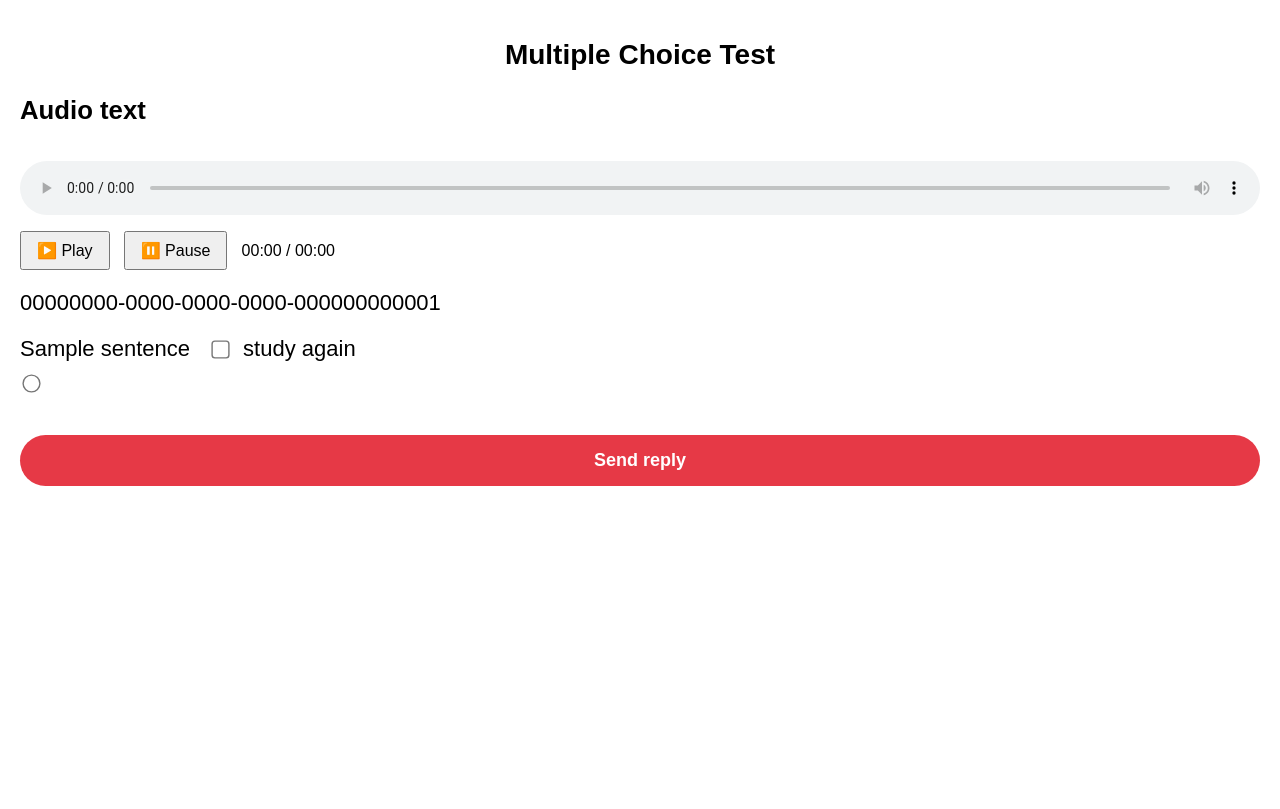
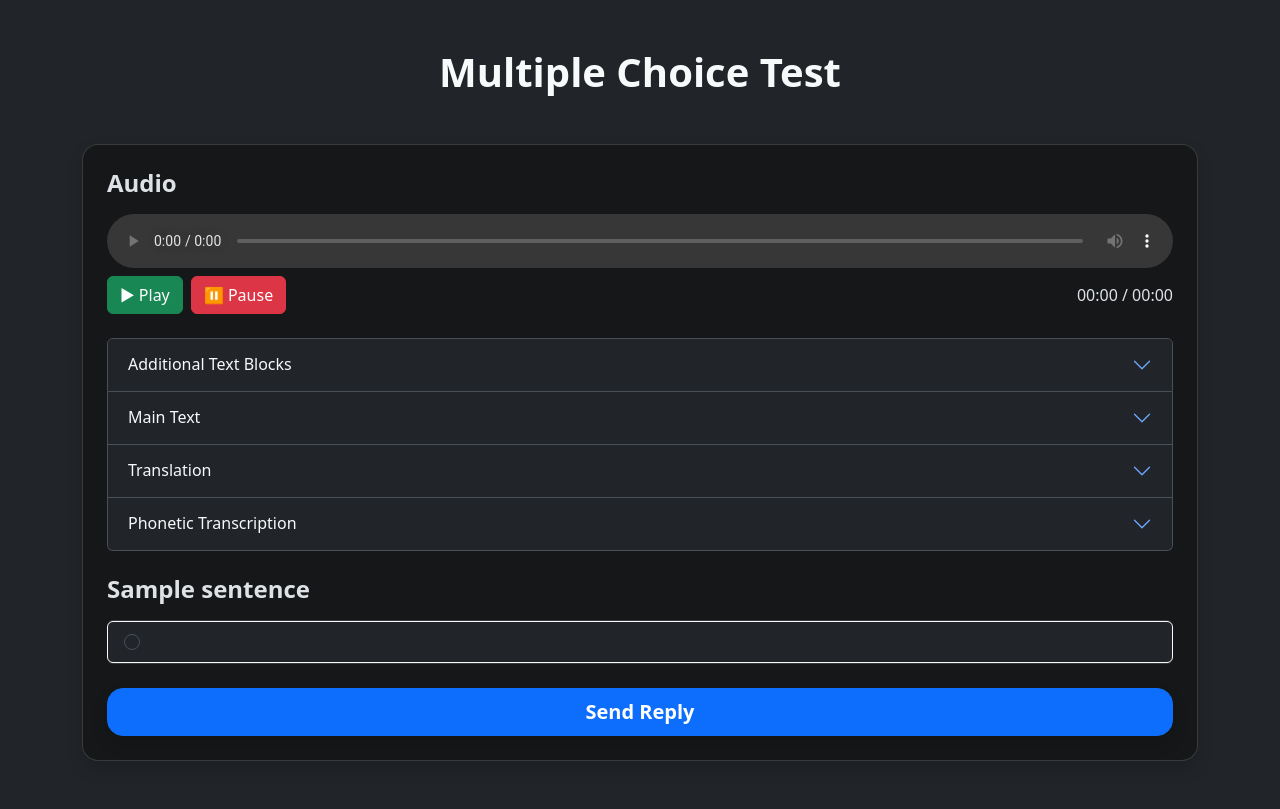
Before and after one commit to luizfelipe20/language_platform, a Django app: template memorization/templates/template_proof.html in a window 1280 px wide. Before the commit the page ends 486 px from the top, so only its background shows below. Run offline with Django 4.2, Linux system fonts and the light colour scheme; tables that the repository leaves empty hold one stand-in row (values such as "Sample post"); the template is opened without the code that fills it: values that come from a table or form of the project are taken from there, most other values are stand-ins (such as "Sample title", 1, 10 or a date in 2020); some libraries are stand-ins or nearby versions.

Commit message:
refatoração

```diff
--- a/memorization/templates/result_form.html
+++ b/memorization/templates/result_form.html
@@ -28,7 +28,7 @@
 <body>
     <div class="{{color}}">
         <p>{{message}}</p>
-        <p><a href="{{servidor}}vocabulary_test/">Retorna para o Teste.</a></p>
+        <p><a href="{{servidor}}/vocabulary_test/">Return to the test.</a></p>
     </div>
 </body>
 </html>
--- a/memorization/templates/template_proof.html
+++ b/memorization/templates/template_proof.html
@@ -1,186 +1,141 @@
 <!DOCTYPE html>
-<html lang="pt-BR">
+<html lang="pt-BR" data-bs-theme="dark">
 <head>
   <meta charset="UTF-8">
-  <meta name="viewport" content="width=device-width, initial-scale=1.0">  <!-- IMPORTANTE PARA RESPONSIVIDADE -->
-  <title>Prova de Múltipla Escolha</title>
+  <meta name="viewport" content="width=device-width, initial-scale=1">
+  <title>Multiple Choice Test</title>
 
-  <style>
-    body {
-      font-family: Arial, sans-serif;
-      padding: 20px;
-      margin: 0;
-    }
-
-    h1 {
-      font-size: 28px;
-      text-align: center;
-    }
-
-    /* Texto principal */
-    .short_text,
-    .content {
-      font-size: 22px;
-      margin-bottom: 20px;
-    }
-
-    /* Checkbox e radios maiores e responsivos */
-    input[type="checkbox"],
-    input[type="radio"] {
-      transform: scale(1.4);
-      accent-color: #e63946;
-      cursor: pointer;
-      margin-right: 10px;
-    }
-
-    /* Layout da frase + checkbox */
-    .sentence {
-      display: flex;
-      gap: 20px;
-      align-items: center;
-      flex-wrap: wrap; /* Permite quebrar em telas pequenas */
-    }
-
-    /* Opções */
-    .options label {
-      display: block;
-      margin: 10px 0;
-      font-size: 20px;
-    }
-
-    /* Botão */
-    .btn-form {
-      background-color: #e63946;
-      color: white;
-      border: none;
-      padding: 15px 25px;
-      border-radius: 30px;
-      font-size: 18px;
-      font-weight: bold;
-      cursor: pointer;
-      width: 100%; /* Melhor para mobile */
-      margin-top: 20px;
-      transition: background-color 0.3s ease, transform 0.2s ease;
-    }
-
-    .btn-form:hover {
-      background-color: #c62834;
-      transform: scale(1.03);
-    }
-
-    /* Player de áudio */
-    audio {
-      width: 100%; /* Responsivo */
-      margin-top: 10px;
-    }
-
-    /* Controles do áudio */
-    #playBtn,
-    #pauseBtn {
-      padding: 8px 15px;
-      font-size: 16px;
-      margin-right: 8px;
-      cursor: pointer;
-    }
-
-    #tempo {
-      font-size: 16px;
-    }
-
-    /* 📱 MEDIA QUERY — TELAS PEQUENAS (CELULAR) */
-    @media (max-width: 600px) {
-      h1 {
-        font-size: 24px;
-      }
-
-      .short_text,
-      .content {
-        font-size: 18px;
-      }
-
-      .sentence {
-        flex-direction: column;
-        align-items: flex-start;
-        gap: 10px;
-      }
-
-      .options label {
-        font-size: 18px;
-      }
-
-      input[type="checkbox"],
-      input[type="radio"] {
-        transform: scale(1.7); /* maior para dedo */
-      }
-
-      .btn-form {
-        font-size: 18px;
-        padding: 15px;
-      }
-    }
-  </style>
+  <!-- Bootstrap -->
+  <link href="https://cdn.jsdelivr.net/npm/bootstrap@5.3.3/dist/css/bootstrap.min.css" rel="stylesheet">
 </head>
 
-<body>
+<body class="bg-dark text-light">
 
-  <h1>Multiple Choice Test</h1>
+<div class="container py-5">
 
-  <form id="prova" method="POST">
+  <h1 class="text-center fw-bold mb-5">Multiple Choice Test</h1>
+
+  <form method="POST" class="card bg-secondary-subtle p-4 rounded-4 shadow">
     {% csrf_token %}
 
+    <!-- AUDIO ------------------------------------------------------>
     {% if short_text_audio %}
-      <div class="short_text">
-        <h3>Audio text</h3>
+    <h4 class="fw-bold mb-3">Audio</h4>
 
-        <audio id="meuAudio" controls preload="metadata">
+    <audio id="meuAudio" controls preload="metadata" class="w-100 rounded mb-2">
       <source src="{{short_text_audio}}" type="audio/mpeg" />
     </audio>
 
-        <div style="margin-top:10px;">
-          <button id="playBtn" type="button">▶️ Play</button>
-          <button id="pauseBtn" type="button">⏸️ Pause</button>
-          <span id="tempo">00:00 / 00:00</span>
+    <div class="d-flex align-items-center gap-2 mb-4">
+      <button id="playBtn" type="button" class="btn btn-success">▶ Play</button>
+      <button id="pauseBtn" type="button" class="btn btn-danger">⏸ Pause</button>
+      <span id="tempo" class="ms-auto">00:00 / 00:00</span>
+    </div>
+    {% endif %}
+
+    <!-- ACCORDION DE TEXTOS ---------------------------------------->
+    <div class="accordion mb-4" id="accordionTextos">
+
+      {% if list_short_text_obj %}
+      <div class="accordion-item bg-dark text-light">
+        <h2 class="accordion-header">
+          <button class="accordion-button collapsed bg-dark text-light" type="button"
+                  data-bs-toggle="collapse" data-bs-target="#colListShort">
+            Additional Text Blocks
+          </button>
+        </h2>
+        <div id="colListShort" class="accordion-collapse collapse" data-bs-parent="#accordionTextos">
+          <div class="accordion-body">
+            {% for obj in list_short_text_obj %}
+              <div class="alert alert-secondary">{{obj}}</div>
+            {% endfor %}
+          </div>
         </div>
       </div>
       {% endif %}
 
       {% if short_text %}
-      <div class="short_text">
-        <label>{{short_text}}</label>
+      <div class="accordion-item bg-dark text-light">
+        <h2 class="accordion-header">
+          <button class="accordion-button collapsed bg-dark text-light" type="button"
+                  data-bs-toggle="collapse" data-bs-target="#colShort">
+            Main Text
+          </button>
+        </h2>
+        <div id="colShort" class="accordion-collapse collapse" data-bs-parent="#accordionTextos">
+          <div class="accordion-body">
+            {{short_text|safe}}
+          </div>
+        </div>
       </div>
       {% endif %}
 
-    <div class="content">
-      <div class="sentence">
-        <label>{{sentence}}</label>
+      {% if short_text_translation %}
+      <div class="accordion-item bg-dark text-light">
+        <h2 class="accordion-header">
+          <button class="accordion-button collapsed bg-dark text-light" type="button"
+                  data-bs-toggle="collapse" data-bs-target="#colTranslation">
+            Translation
+          </button>
+        </h2>
+        <div id="colTranslation" class="accordion-collapse collapse" data-bs-parent="#accordionTextos">
+          <div class="accordion-body">
+            {{short_text_translation|safe}}
+          </div>
+        </div>
+      </div>
+      {% endif %}
 
-        <label>
-          <input type="checkbox" name="i_dont_know" value="ok">
-          study again
-        </label>
+      {% if short_text_phonetic_transcription %}
+      <div class="accordion-item bg-dark text-light">
+        <h2 class="accordion-header">
+          <button class="accordion-button collapsed bg-dark text-light" type="button"
+                  data-bs-toggle="collapse" data-bs-target="#colPhonetic">
+            Phonetic Transcription
+          </button>
+        </h2>
+        <div id="colPhonetic" class="accordion-collapse collapse" data-bs-parent="#accordionTextos">
+          <div class="accordion-body">
+            {{short_text_phonetic_transcription|safe}}
+          </div>
+        </div>
+      </div>
+      {% endif %}
+
     </div>
 
-      <div class="options">
+    <!-- QUESTION --------------------------------------------------->
+    <h4 class="fw-semibold mb-3">{{sentence}}</h4>
+
+    <!-- OPTIONS ---------------------------------------------------->
+    <div class="list-group mb-4">
       {% for option in options %}
-          <label>
-            <input type="radio" name="answer_option" value="{{option.id}}">
+        <label class="list-group-item bg-dark text-light border-light">
+          <input type="radio" class="form-check-input me-2" name="answer_option" value="{{option.id}}">
           {{option.term}}
         </label>
       {% endfor %}
     </div>
-    </div>
 
     <input type="hidden" name="instance_id" value="{{instance_id}}">
-    <button class="btn-form" type="submit">Send reply</button>
+
+    <!-- SUBMIT ----------------------------------------------------->
+    <button type="submit" class="btn btn-lg btn-primary w-100 rounded-4 fw-bold shadow">
+      Send Reply
+    </button>
 
   </form>
 
+</div>
+
+<!-- SCRIPT DO ÁUDIO --------------------------------------------->
 <script>
   const audio = document.getElementById('meuAudio');
   const playBtn = document.getElementById('playBtn');
   const pauseBtn = document.getElementById('pauseBtn');
   const tempo = document.getElementById('tempo');
 
+  if (audio) {
     playBtn.addEventListener('click', () => audio.play());
     pauseBtn.addEventListener('click', () => audio.pause());
 
@@ -197,7 +152,11 @@
     audio.addEventListener('timeupdate', () => {
       tempo.textContent = `${formatarSegundos(audio.currentTime)} / ${formatarSegundos(audio.duration)}`;
     });
+  }
 </script>
+
+<!-- Bootstrap JS ------------------------------------------------->
+<script src="https://cdn.jsdelivr.net/npm/bootstrap@5.3.3/dist/js/bootstrap.bundle.min.js"></script>
 
 </body>
 </html>
--- a/pyproject.toml
+++ b/pyproject.toml
@@ -23,6 +23,8 @@ python-dotenv = "^1.2.1"
 dj-database-url = "^3.0.1"
 django-storages = "^1.14.6"
 boto3 = "^1.41.2"
+html2text = "^2025.4.15"
+django-markdownify = "^0.9.5"
 
 [build-system]
 requires = ["poetry-core"]
--- a/word/models.py
+++ b/word/models.py
@@ -1,10 +1,19 @@
 import os
+import re
+import json
 import uuid
 from openai import OpenAI
 from django.db import models
 from ckeditor.fields import RichTextField
 from django.core.files.base import ContentFile
 
+from memorization.gpt_api import sentence_generator
+
+
+def format_names_for_tags(title):
+    title = title.lower()
+    title = re.sub(r"\s+", "_", title)
+    return title
 
 class TypePartSpeechChoices(models.TextChoices):
     PORTUGUESE = 'Portuguese'
@@ -28,7 +37,11 @@ class Tag(models.Model):
 
 class ShortText(models.Model):
     id = models.UUIDField(primary_key=True, default=uuid.uuid4, editable=False)
+    title = models.CharField(max_length=200, null=True, blank=True)
     text = RichTextField()
+    translation = RichTextField(null=True, blank=True)
+    phonetic_transcription_portuguese = RichTextField(null=True, blank=True)
+    instruction_ia = RichTextField(null=True, blank=True)
     audio = models.FileField(upload_to='audios/', null=True, blank=True)
     tags = models.ManyToManyField(Tag, related_name='short_texts_word_tags', null=True, blank=True)
     language = models.CharField(max_length=50, choices=TypePartSpeechChoices.choices, default=TypePartSpeechChoices.ENGLISH)
@@ -50,10 +63,57 @@ class ShortText(models.Model):
         audio_data = ContentFile(response.content, name=file_name)
         self.audio.save(file_name, audio_data, save=True)
 
+    def translator(self):
+        _request_gpt = f"""
+        Translate the following text into Brazilian Portuguese:{self.text}.
+        Be concise and only provide the information requested.
+        """
+        self.translation = sentence_generator(_request_gpt)
+
+    def transcription_into_portuguese(self):
+        _request_gpt = f"""
+        {self.text}
+        Which phonetic transcription of the text above is the most common in the Portuguese language?
+        """
+        self.phonetic_transcription_portuguese = sentence_generator(_request_gpt)
+
+    def question_generator(self):
+        _request_gpt = f"""
+        {self.text}
+        {self.instruction_ia}
+        """
+
+        tag_obj, _ = Tag.objects.get_or_create(term=format_names_for_tags(self.title))
+        self.tags.set([tag_obj])
+
+        _result_gpt = sentence_generator(_request_gpt)
+        json_str = re.search(r'\{.*\}', _result_gpt, re.DOTALL).group()
+        elems = json.loads(json_str)['questions']
+        for obj_chat_gpt in elems:
+            sentence_obj, _ = Term.objects.get_or_create(**{
+                "text": obj_chat_gpt['question'],
+                "reference": ShortText.objects.get(id=self.id),
+                "language": TypePartSpeechChoices.ENGLISH,
+            })
+            sentence_obj.tags.set([tag_obj])
+            for option in obj_chat_gpt['options']:
+                Option.objects.get_or_create(**{
+                    "term": option,
+                    "right_option": option in obj_chat_gpt['correct_answer'],
+                    "reference": sentence_obj,
+                    "language": TypePartSpeechChoices.PORTUGUESE,
+                })
+
     def save(self, *args, **kwargs):
-        super().save(*args, **kwargs)
         if not self.audio:
             self.audio_generator()
+        if not self.translation:
+            self.translator()
+        # if not self.phonetic_transcription_portuguese:
+        #     self.transcription_into_portuguese()
+        super().save(*args, **kwargs)
+        if Term.objects.filter(reference__id=self.id).count() < 12:
+           self.question_generator()
 
 
 class Term(models.Model):
```
Also changed, not shown: docker-compose.yml (+2 -11 lines), language_platform/settings.py (+18 -18 lines), memorization/admin.py (+1 -8 lines), memorization/models.py (+2 -9 lines), memorization/views.py (+16 -11 lines), word/admin.py (+9 -0 lines), word/utils.py (deleted, +0 -22 lines), memorization/migrations/0020_delete_historicchallenge.py (added), memorization/migrations/0021_challenge_phonetic_transcription_and_more.py (added), word/migrations/0021_shorttext_instruction_ia_and_more.py (added), word/migrations/0022_rename_phonetic_transcription_portuguese_shorttext_phonetic_transcription_portuguese.py (added), word/migrations/0023_shorttext_title.py (added), word/migrations/0024_alter_shorttext_instruction_ia.py (added), 3 other files. Lines whose indentation alone changed are shown as unchanged.
